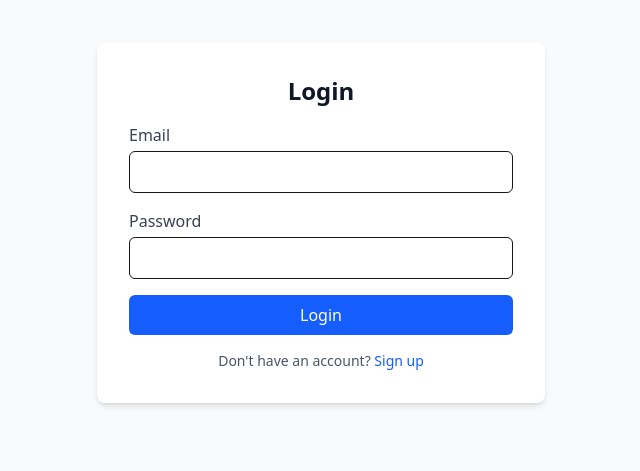
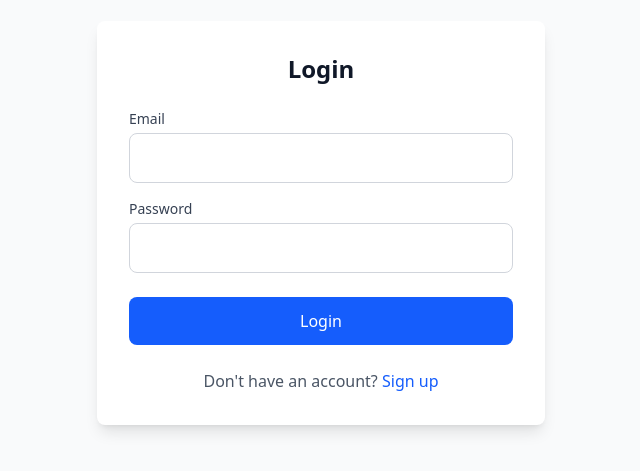
Before and after one commit to Soulemane12/Chamber, a Next.js app: page /login in a window 1280 px wide. Shown: the part 177-648 px from the top of the page, without its empty margins (319-959 px from the left). Built offline with nearby package versions, Linux system fonts and the light colour scheme; no server answers.

Commit message:
login auth for book

```diff
--- /dev/null
+++ b/middleware.ts
@@ -0,0 +1,35 @@
+import { NextResponse } from 'next/server';
+import type { NextRequest } from 'next/server';
+import { createMiddlewareClient } from '@supabase/auth-helpers-nextjs';
+
+export async function middleware(request: NextRequest) {
+  // Create response object
+  const response = NextResponse.next();
+
+  // Create Supabase middleware client with the request context
+  const supabase = createMiddlewareClient({ req: request, res: response });
+
+  // Check the current session
+  const {
+    data: { session },
+  } = await supabase.auth.getSession();
+
+  // Routes that require authentication
+  const protectedPaths = ['/booking', '/account'];
+  const isProtectedPath = protectedPaths.some((path) =>
+    request.nextUrl.pathname.startsWith(path)
+  );
+
+  if (!session && isProtectedPath) {
+    // Redirect to login if unauthenticated
+    const redirectUrl = new URL('/login', request.url);
+    redirectUrl.searchParams.set('redirect', request.nextUrl.pathname);
+    return NextResponse.redirect(redirectUrl);
+  }
+
+  return response;
+}
+
+export const config = {
+  matcher: ['/booking/:path*', '/account/:path*'],
+};
--- a/src/app/account/page.tsx
+++ b/src/app/account/page.tsx
@@ -52,7 +52,7 @@ export default function AccountPage() {
         data: { user },
       } = await supabase.auth.getUser();
       if (!user) {
-        router.push("/login");
+        router.push("/login?redirect=/account");
         return;
       }
 
--- a/src/app/booking/page.tsx
+++ b/src/app/booking/page.tsx
@@ -1,6 +1,7 @@
 "use client";
 
-import { useState } from "react";
+import { useState, useEffect } from "react";
+import { useRouter } from "next/navigation";
 import Link from "next/link";
 import { format } from "date-fns";
 import { BookingForm, BookingFormData } from "@/components/BookingForm";
@@ -8,6 +9,7 @@ import { formatCurrency, getLocationData, getGoogleMapsUrl } from "@/lib/utils";
 import { Header } from "@/components/Header";
 import { useLanguage } from "@/lib/LanguageContext";
 import Image from "next/image";
+import { supabase } from "@/lib/supabaseClient";
 
 // Pricing for different durations
 const pricingOptions = {
@@ -17,14 +19,42 @@ const pricingOptions = {
 };
 
 export default function BookingPage() {
+  const router = useRouter();
   const [bookingComplete, setBookingComplete] = useState(false);
   const [bookingDetails, setBookingDetails] = useState<BookingFormData | null>(null);
+  const [loading, setLoading] = useState(true);
   const { t } = useLanguage();
+
+  // Check if user is authenticated
+  useEffect(() => {
+    const checkAuth = async () => {
+      setLoading(true);
+      const { data: { session } } = await supabase.auth.getSession();
+
+      if (!session) {
+        // If not authenticated, redirect to login
+        router.replace("/login?redirect=/booking");
+        return;
+      }
+
+      setLoading(false);
+    };
+
+    checkAuth();
+  }, [router]);
 
   const handleBookingComplete = (data: BookingFormData) => {
     setBookingDetails(data);
     setBookingComplete(true);
   };
+
+  if (loading) {
+    return (
+      <div className="min-h-screen flex items-center justify-center bg-gradient-to-b from-blue-50 to-white dark:from-gray-900 dark:to-gray-800">
+        <div className="animate-spin rounded-full h-12 w-12 border-t-2 border-b-2 border-blue-500"></div>
+      </div>
+    );
+  }
 
   return (
     <div className="min-h-screen bg-gradient-to-b from-blue-50 to-white dark:from-gray-900 dark:to-gray-800">
--- a/src/app/login/page.tsx
+++ b/src/app/login/page.tsx
@@ -1,12 +1,15 @@
 "use client";
 
-import { useState } from "react";
-import { useRouter } from "next/navigation";
+import { useState, useEffect } from "react";
+import { useRouter, useSearchParams } from "next/navigation";
 import { supabase } from "@/lib/supabaseClient";
 import Link from "next/link";
 
 export default function LoginPage() {
   const router = useRouter();
+  const searchParams = useSearchParams();
+  const redirectPath = searchParams.get('redirect') || '/';
+
   const [email, setEmail] = useState("");
   const [password, setPassword] = useState("");
   const [error, setError] = useState<string | null>(null);
@@ -20,46 +23,68 @@ export default function LoginPage() {
       setError(error.message);
       setLoading(false);
     } else {
-      router.push("/");
+      router.push(redirectPath);
     }
   };
 
   return (
     <div className="min-h-screen flex items-center justify-center bg-gray-50 dark:bg-gray-900">
-      <form onSubmit={handleSubmit} className="bg-white dark:bg-gray-800 p-8 rounded-lg shadow-md w-full max-w-md space-y-4">
-        <h1 className="text-2xl font-bold text-center text-gray-900 dark:text-white">Login</h1>
-        {error && <p className="text-red-500 text-sm">{error}</p>}
-        <div>
-          <label className="block mb-1 text-gray-700 dark:text-gray-300">Email</label>
+      <div className="max-w-md w-full p-8 bg-white dark:bg-gray-800 rounded-lg shadow-lg">
+        <h1 className="text-2xl font-bold mb-6 text-center text-gray-900 dark:text-white">Login</h1>
+
+        {error && (
+          <div className="bg-red-50 dark:bg-red-900/30 border-l-4 border-red-500 p-4 mb-6">
+            <p className="text-red-700 dark:text-red-300">{error}</p>
+          </div>
+        )}
+
+        <form onSubmit={handleSubmit}>
+          <div className="mb-4">
+            <label htmlFor="email" className="block text-sm font-medium text-gray-700 dark:text-gray-300 mb-1">
+              Email
+            </label>
             <input
+              id="email"
               type="email"
-            className="w-full px-3 py-2 border rounded-md focus:outline-none"
               value={email}
               onChange={(e) => setEmail(e.target.value)}
+              className="w-full p-3 border border-gray-300 dark:border-gray-600 rounded-lg focus:ring-blue-500 focus:border-blue-500 dark:bg-gray-700 dark:text-white"
               required
             />
           </div>
-        <div>
-          <label className="block mb-1 text-gray-700 dark:text-gray-300">Password</label>
+
+          <div className="mb-6">
+            <label htmlFor="password" className="block text-sm font-medium text-gray-700 dark:text-gray-300 mb-1">
+              Password
+            </label>
             <input
+              id="password"
               type="password"
-            className="w-full px-3 py-2 border rounded-md focus:outline-none"
               value={password}
               onChange={(e) => setPassword(e.target.value)}
+              className="w-full p-3 border border-gray-300 dark:border-gray-600 rounded-lg focus:ring-blue-500 focus:border-blue-500 dark:bg-gray-700 dark:text-white"
               required
             />
           </div>
+
           <button
             type="submit"
-          className="w-full bg-blue-600 hover:bg-blue-700 text-white py-2 rounded-md"
             disabled={loading}
+            className={`w-full py-3 px-4 rounded-lg text-white font-medium ${loading ? 'bg-blue-400' : 'bg-blue-600 hover:bg-blue-700'}`}
           >
-          {loading ? "Please wait..." : "Login"}
+            {loading ? "Logging in..." : "Login"}
           </button>
-        <p className="text-center text-sm text-gray-600 dark:text-gray-400">
-          Don&apos;t have an account? <Link href="/signup" className="text-blue-600 dark:text-blue-400 hover:underline">Sign up</Link>
+        </form>
+
+        <div className="mt-6 text-center">
+          <p className="text-gray-600 dark:text-gray-400">
+            Don&apos;t have an account?{" "}
+            <Link href="/signup" className="text-blue-600 dark:text-blue-400 hover:underline">
+              Sign up
+            </Link>
           </p>
-      </form>
+        </div>
+      </div>
     </div>
   );
 }
```
Lines whose indentation alone changed are shown as unchanged.
